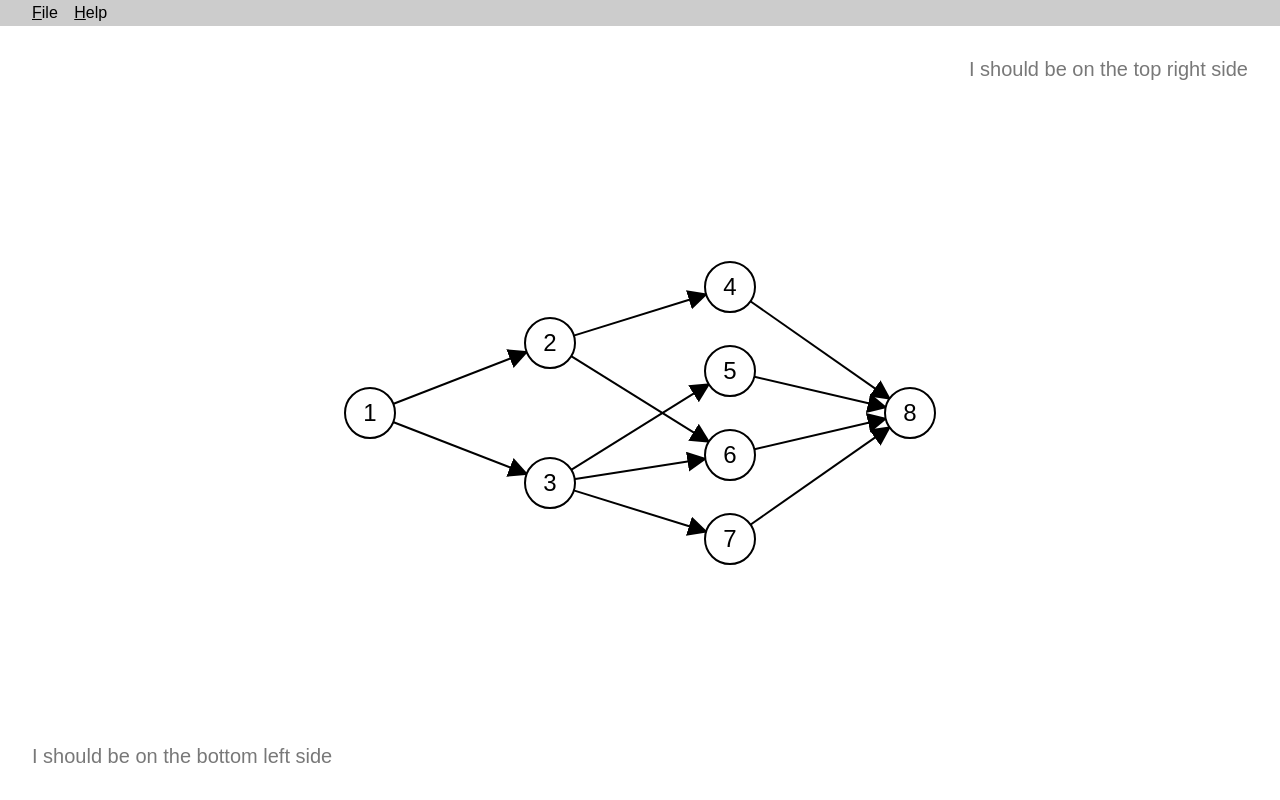
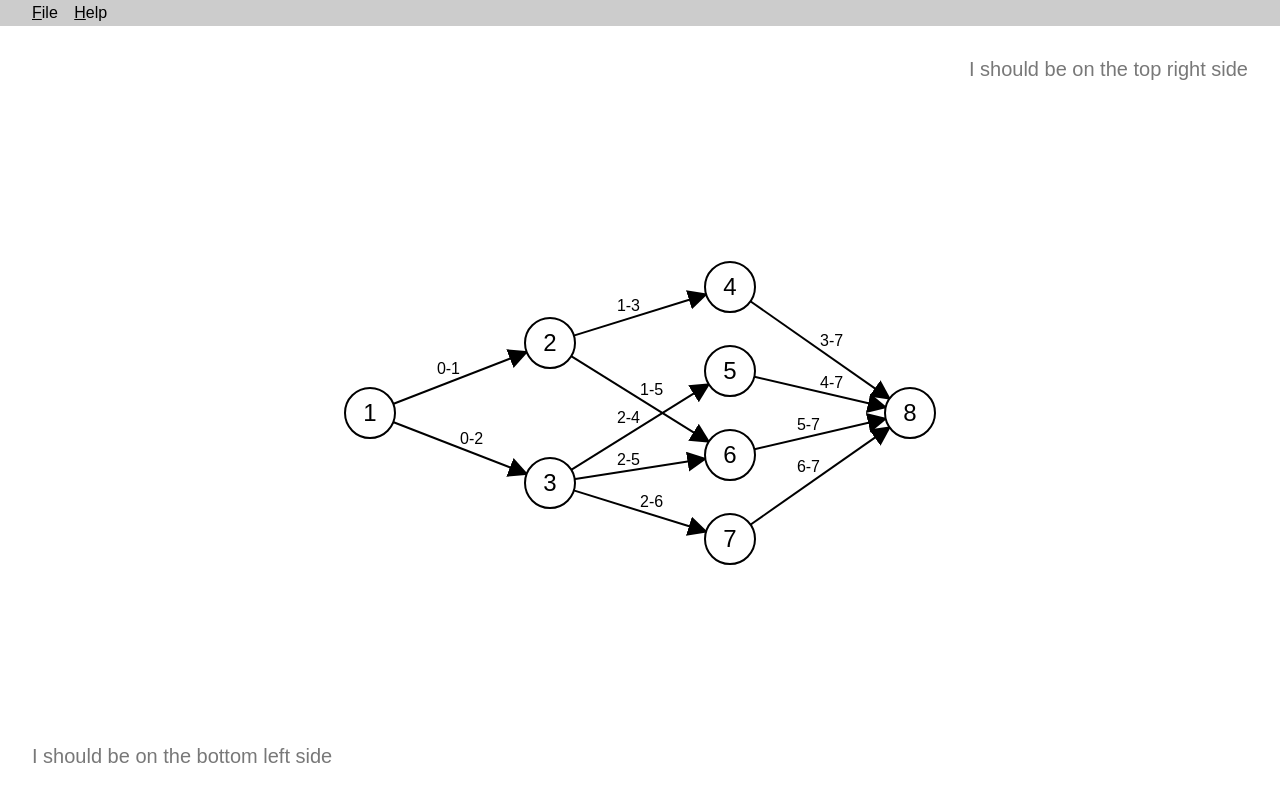
Before and after one commit to acriox/pbl-maxflow-calculator, a plain HTML site: page public/index.html in a window 1280 px wide. Drawn offline with Linux system fonts and the light colour scheme; a web font is replaced by a local one.

Commit message:
Add support for edge captions

```diff
--- a/public/scripts/app.js
+++ b/public/scripts/app.js
@@ -1,6 +1,7 @@
 const svg = document.querySelector('.graph-edges');
+const edge_caption_parent = document.querySelector('.graph-canvas');
 
-function drawLineBetweenNodes(el1, el2) {
+function create_edge_between(el1, el2, caption) {
     let x1 = el1.offsetLeft + el1.offsetWidth / 2;
     let y1 = el1.offsetTop + el1.offsetHeight / 2;
 
@@ -12,25 +13,46 @@ function drawLineBetweenNodes(el1, el2) {
 
     let v = Math.sqrt(a*a + b*b);
 
-	a /= v;
-	b /= v;
+    let ua = a / v;
+    let ub = b / v;
 
     let r = 48 / 2;
 
-	x1 += r * a;
-	y1 += r * b;
-
-	x2 -= (r+1) * a;
-	y2 -= (r+1) * b;
+    newCaption = `${el1.dataset.id}-${el2.dataset.id}`;
 
     const newLine = document.createElementNS('http://www.w3.org/2000/svg','line');
     newLine.setAttribute('id', `graph-edge-${el1.dataset.id}-${el2.dataset.id}`);
     newLine.setAttribute('class', 'graph-edge')
-	newLine.setAttribute('x1', x1);
-	newLine.setAttribute('y1', y1);
-	newLine.setAttribute('x2', x2);
-	newLine.setAttribute('y2', y2);
+    newLine.setAttribute('x1', x1 + r * ua);
+    newLine.setAttribute('y1', y1 + r * ub);
+    newLine.setAttribute('x2', x2 - (r+1) * ua);
+    newLine.setAttribute('y2', y2 - (r+1) * ub);
+
     svg.appendChild(newLine);
+
+    let centerX = x1 + ua*(v/2);
+    let centerY = y1 + ub*(v/2) - 24;
+
+    const captionElement = document.createElement('div');
+    captionElement.setAttribute('class', 'graph-edge-caption')
+
+    if (ub < 0) {
+        const canvasElement = el1.parentElement.parentElement.parentElement;
+        centerX = canvasElement.offsetWidth - centerX;
+        centerY = canvasElement.offsetHeight - centerY - 24;
+
+        captionElement.style['right'] = `${centerX}px`;
+        captionElement.style['bottom'] = `${centerY}px`;
+    } else {
+        const canvasElement = el1.parentElement.parentElement.parentElement;
+        centerY = canvasElement.offsetHeight - centerY - 24;
+
+        captionElement.style['left'] = `${centerX}px`;
+        captionElement.style['bottom'] = `${centerY}px`;
+    }
+
+    captionElement.innerText = String(newCaption);
+    edge_caption_parent.appendChild(captionElement);
 }
 
 const node_labels = ['1', '2', '3', '4', '5', '6', '7', '8'];
@@ -43,7 +65,7 @@ const node_adj_list = [
     /* 6 */ [7],
     /* 7 */ [7],
     /* 8 */ []
-]
+];
 
 const layers = [
     [0],
@@ -79,6 +101,6 @@ for (let i = 0; i < layers.length; i++) {
 
 for (let i = 0; i < node_labels.length; i++) {
     for (let destinationIdx of node_adj_list[i]) {
-		drawLineBetweenNodes(nodeElements[i], nodeElements[destinationIdx]);
+        create_edge_between(nodeElements[i], nodeElements[destinationIdx], '123');
     }
 }
--- a/public/styles/styles.css
+++ b/public/styles/styles.css
@@ -70,7 +70,7 @@ body {
     display: flex;
     justify-content: center;
     align-items: center;
-
+    position: relative;
     height: 100%;
 }
 
@@ -127,3 +127,8 @@ body {
 #graph-edge-head {
     fill: var(--graph-edge-bg-color);
 }
+
+.graph-edge-caption {
+    position: absolute;
+    z-index: 50;
+}
```
Lines whose indentation alone changed are shown as unchanged.
